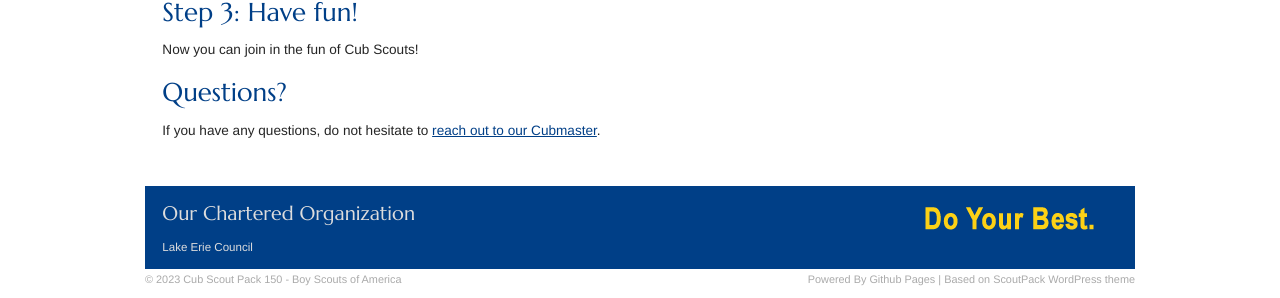
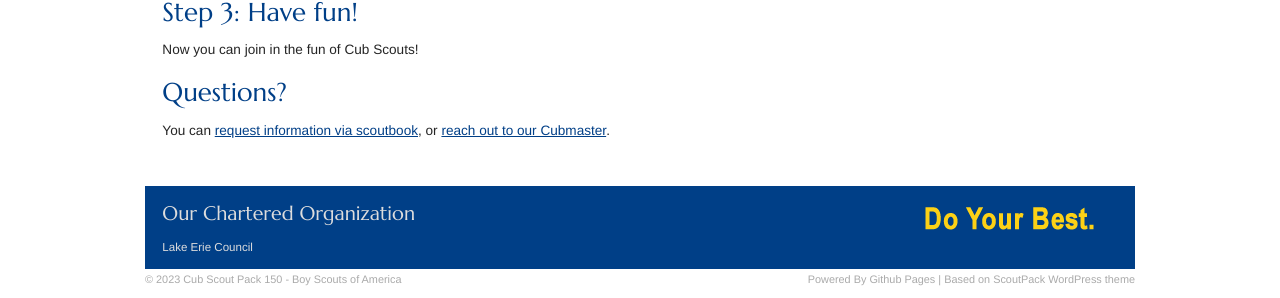
Before and after one commit to Pack150/Pack150.github.io, a Jekyll site: the page built from join.md, in a window 1280 px wide. Shown: the part 599-897 px from the top of the page. Built offline with Jekyll 4.4.1, drawn with Linux system fonts in a browser that asks for light colours; nearby versions of some CDN libraries; library files that are not in the unit come from our copies.

Commit message:
Update join.md

```diff
--- a/join.md
+++ b/join.md
@@ -32,4 +32,4 @@ Click on the above link, then add _Cub Scout Registration_ to your cart. Answer
 Now you can join in the fun of Cub Scouts!
 
 ## Questions?
-If you have any questions, do not hesitate to [reach out to our Cubmaster](https://Pack150.org/info).
+You can [request information via scoutbook](https://Pack150.org/info), or [reach out to our Cubmaster](mailto:cubmaster@pack150.org).
```
